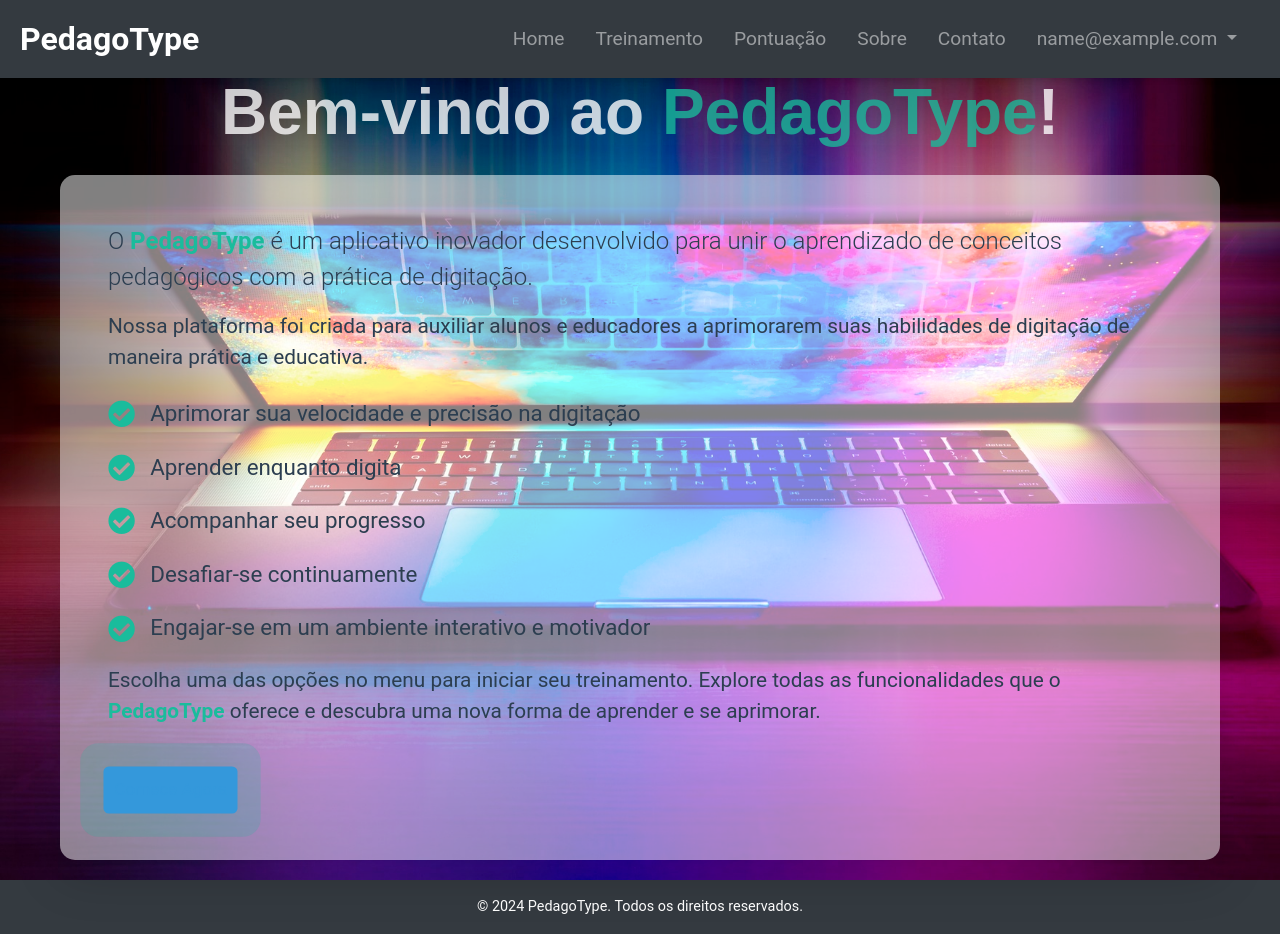
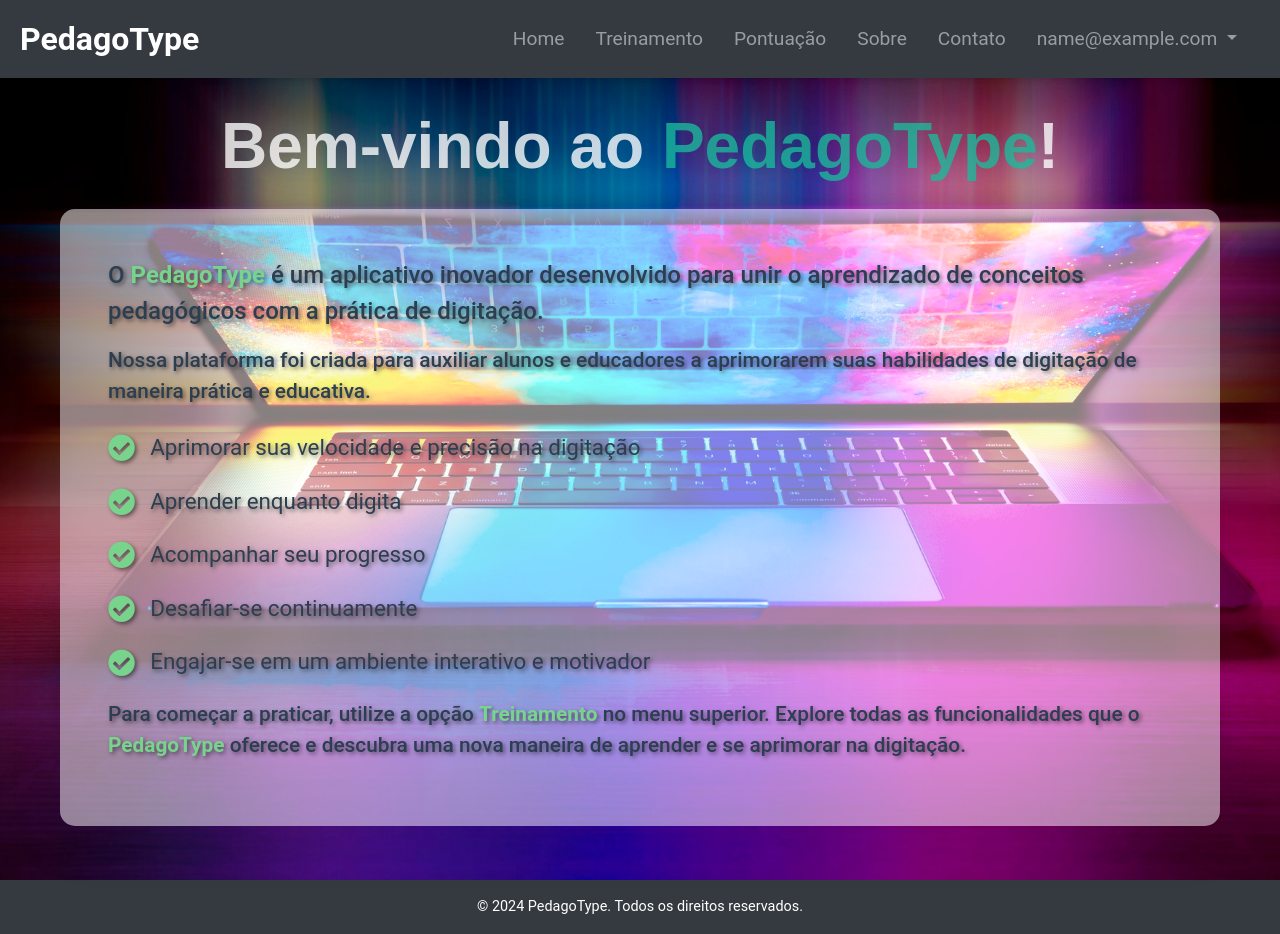
Before and after one commit to ragnarthur/pedagotype, a Flask app: page / in a window 1280 px wide. Run offline with Flask 3, Linux system fonts and the light colour scheme; the visitor is signed in with stand-in values (Sample User, id 1); data that the repository does not hold is empty; some libraries are stand-ins or nearby versions.

Commit message:
commit estilização texto index

```diff
--- a/app/static/css/styles.css
+++ b/app/static/css/styles.css
@@ -15,7 +15,6 @@
     padding: 0 !important;
     width: 100vw;
 }
-
 
 /* ======================
    Estilo da página inicial com efeitos especiais
@@ -74,19 +73,30 @@
     margin: 0 auto; /* Centraliza o box horizontalmente */
 }
 
+.welcome-box p,
+.welcome-box h2,
+.welcome-box ul li {
+    text-shadow: 2px 2px 4px rgba(0, 0, 0, 0.5); /* Sombra preta com opacidade */
+}
+
 .welcome-box:hover {
     background-color: rgba(255, 255, 255, 0.8); /* Tornando o box um pouco mais opaco ao passar o mouse */
     box-shadow: 0 10px 20px rgba(0, 0, 0, 0.3);
 }
 
 .welcome-box p {
-    font-size: 1.4rem;
+    font-size: 1.6rem;
+    font-weight: 500;  /* Aumentando o peso da fonte para melhorar a legibilidade */
     color: #2C3E50;
     transition: color 0.3s ease;
 }
 
 .welcome-box:hover p {
-    color: #1ABC9C;
+    color: #000000;
+}
+
+.welcome-box ul li {
+    font-size: 1.4rem; /* Tamanho ajustado para os itens da lista */
 }
 
 /* Removendo margens e paddings padrão do Bootstrap */
@@ -108,7 +118,7 @@
 
 /* Estilizando o ícone dentro dos itens da lista */
 .welcome-box .feature-list li i {
-    color: #1ABC9C; /* Cor dos ícones */
+    color: #78d48c; /* Cor dos ícones */
     margin-right: 15px; /* Aumenta o espaçamento entre o ícone e o texto */
     font-size: 1.7rem; /* Aumentando o tamanho dos ícones */
     transition: transform 0.3s ease; /* Transição suave ao passar o mouse */
@@ -117,7 +127,7 @@
 /* Efeito de hover nos itens da lista */
 .welcome-box .feature-list li:hover {
     transform: scale(1.05); /* Aumenta levemente o tamanho do item no hover */
-    color: #1ABC9C; /* Muda a cor do texto para combinar com o ícone */
+    color: #0e160f; /* Muda a cor do texto para combinar com o ícone */
 }
 
 /* Efeito de hover nos ícones */
@@ -127,44 +137,11 @@
 
 /* Destaque para elementos strong */
 .welcome-box strong {
-    color: #1ABC9C; /* Cor de destaque para textos em negrito */
+    color: #78d48c; /* Cor de destaque para textos em negrito */
     font-weight: bold; /* Adiciona um peso extra ao texto destacado */
 }
 
-/* Efeito de botão com pulso */
-/* Adicionando um espaçamento maior entre o botão e o rodapé */
-.pulse-button {
-    margin-top: 30px; /* Adicionando mais espaço acima do botão */
-    background-color: #1ABC9C;
-    color: white;
-    border: none;
-    padding: 20px 40px;
-    border-radius: 10px;
-    font-size: 1.5rem;
-    animation: pulse 2s infinite;
-}
-
-.pulse-button:hover {
-    background-color: #16A085;
-    color: white;
-}
-
-/* Animações */
-@keyframes pulse {
-    0% {
-        transform: scale(1);
-        box-shadow: 0 0 0 0 rgba(26, 188, 156, 0.7);
-    }
-    70% {
-        transform: scale(1.1);
-        box-shadow: 0 0 0 30px rgba(26, 188, 156, 0);
-    }
-    100% {
-        transform: scale(1);
-        box-shadow: 0 0 0 0 rgba(26, 188, 156, 0);
-    }
-}
-
+/* Animação para o fade-in */
 @keyframes fadeInUp {
     from {
         opacity: 0;
@@ -176,6 +153,7 @@
     }
 }
 
+/* Animação para o título deslizando da esquerda */
 @keyframes slideInFromLeft {
     from {
         opacity: 0;
@@ -187,6 +165,7 @@
     }
 }
 
+/* Aplicação do efeito de fade-in nos textos */
 .fade-in {
     opacity: 0;
     animation: fadeIn 0.8s forwards;
--- a/app/templates/index.html
+++ b/app/templates/index.html
@@ -16,8 +16,7 @@
                 <li><i class="fas fa-check-circle"></i> Desafiar-se continuamente</li>
                 <li><i class="fas fa-check-circle"></i> Engajar-se em um ambiente interativo e motivador</li>
             </ul>
-            <p class="fade-in delay-3" style="font-size: 1.3rem;">Escolha uma das opções no menu para iniciar seu treinamento. Explore todas as funcionalidades que o <strong>PedagoType</strong> oferece e descubra uma nova forma de aprender e se aprimorar.</p>
-            <a href="{{ url_for('main.treinamento') }}" class="btn btn-primary btn-lg pulse-button mt-4">Comece Agora</a>
+            <p class="fade-in delay-3" style="font-size: 1.3rem;">Para começar a praticar, utilize a opção <strong>Treinamento</strong> no menu superior. Explore todas as funcionalidades que o <strong>PedagoType</strong> oferece e descubra uma nova maneira de aprender e se aprimorar na digitação.</p>
         </div>
     </div>
 </div>
--- a/requirements.txt
+++ b/requirements.txt
@@ -6,4 +6,5 @@
 Jinja2==3.1.4
 MarkupSafe==2.1.5
 pymongo==4.8.0
+python-dotenv==1.0.1
 Werkzeug==3.0.4
```
